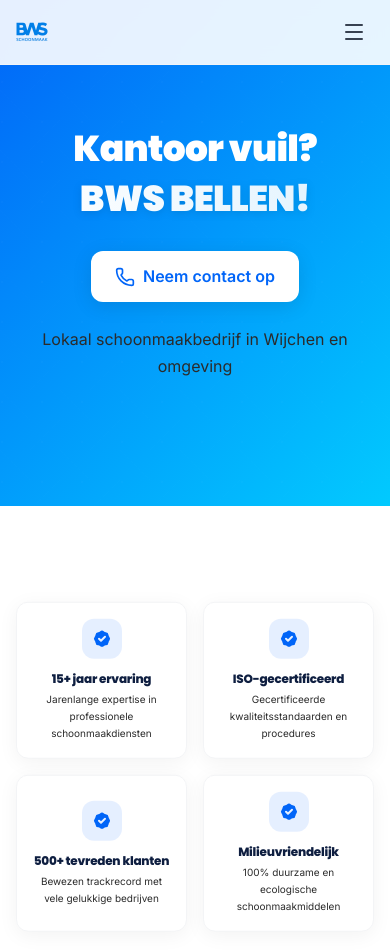
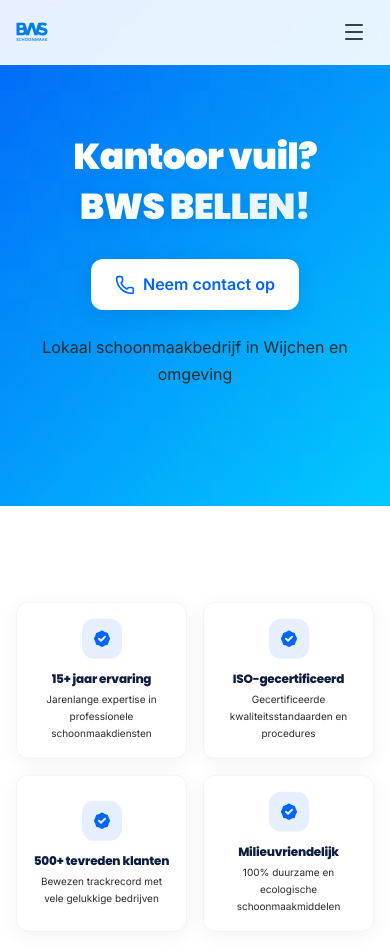
Before and after one commit to Fluwsjs/bwsschoonmaak, a Next.js app: page / in a window 390 px wide. Shown: the top 950 px of the page. Built offline with nearby package versions, Linux system fonts and the light colour scheme.

Commit message:
fix: Adjust Hero section padding after TopBar removal
- Update Hero padding from pt-16 to pt-20 on mobile
- Update Hero padding from lg:pt-20 to lg:pt-24 on desktop
- Ensure proper spacing below fixed header

```diff
--- a/src/components/Hero.tsx
+++ b/src/components/Hero.tsx
@@ -5,7 +5,7 @@
 
 const Hero = () => {
   return (
-    <section className="relative pt-16 pb-16 sm:pb-20 md:pb-24 lg:pb-32 min-h-[60vh] sm:min-h-[70vh] flex items-center justify-center overflow-hidden lg:pt-20"
+    <section className="relative pt-20 pb-16 sm:pb-20 md:pb-24 lg:pb-32 min-h-[60vh] sm:min-h-[70vh] flex items-center justify-center overflow-hidden lg:pt-24"
       style={{
         background: 'linear-gradient(135deg, #0165f8 0%, #01cafe 100%)',
       }}
```
